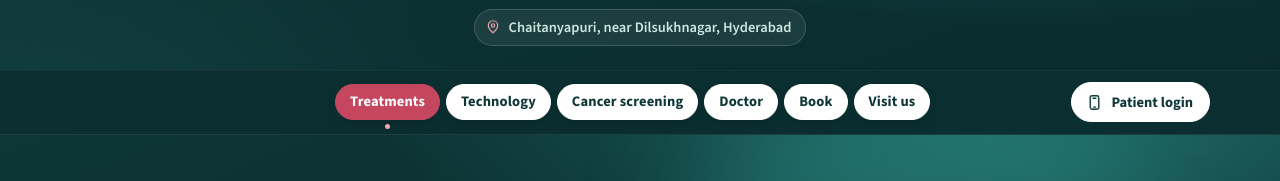
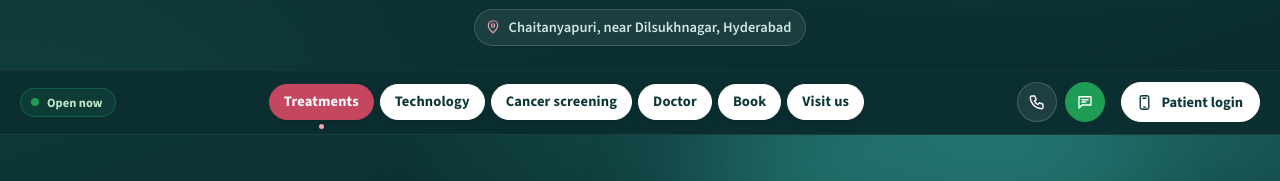
Before and after one commit to drramarajudentalclinic-tech/dental-backend, a React (Vite) app in the folder website/: page / in a window 1280 px wide. Shown: the part 166-347 px from the top of the page. Built offline with nearby package versions, Linux system fonts and the light colour scheme; no server answers.

Commit message:
Menu bar: open-now badge, call and WhatsApp icons

```diff
--- a/website/src/pages/Home.jsx
+++ b/website/src/pages/Home.jsx
@@ -1,4 +1,5 @@
 import { useEffect, useRef, useState } from "react";
+import { createPortal } from "react-dom";
 import { Link } from "react-router-dom";
 import { clinic, doctors, services, technology, protocols, portalSteps, screening, faqs, YEARS } from "../content";
 import * as photos from "../photos";
@@ -54,20 +55,41 @@ function clinicStatus() {
   const openDay = (d) => d !== 0;                             // closed on Sunday
   if (openDay(day) && mins >= OPEN_H * 60 && mins < CLOSE_H * 60) {
     const left = CLOSE_H * 60 - mins;
-    return { open: true, soon: left <= 60, text: left <= 60 ? `Open now · closes in ${left} min` : "Open now · closes 7 pm" };
+    return { open: true, soon: left <= 60, short: "Open now", text: left <= 60 ? `Open now · closes in ${left} min` : "Open now · closes 7 pm" };
   }
-  if (openDay(day) && mins < OPEN_H * 60) return { open: false, text: "Closed now · opens today 11 am" };
+  if (openDay(day) && mins < OPEN_H * 60) return { open: false, short: "Closed now", text: "Closed now · opens today 11 am" };
   let d = (day + 1) % 7;
   while (!openDay(d)) d = (d + 1) % 7;
-  return { open: false, text: `Closed now · opens ${d === (day + 1) % 7 ? "tomorrow" : WEEK_DAYS[d]} 11 am` };
+  return { open: false, short: "Closed now", text: `Closed now · opens ${d === (day + 1) % 7 ? "tomorrow" : WEEK_DAYS[d]} 11 am` };
 }
 function OpenBadge() {
   const [st, setSt] = useState(clinicStatus);
   useEffect(() => { const id = setInterval(() => setSt(clinicStatus()), 30000); return () => clearInterval(id); }, []);
   return (
     <span className={"open-badge" + (st.open ? " is-open" : "") + (st.soon ? " is-soon" : "")} role="status">
-      <i aria-hidden="true" />{st.text}
+      <i aria-hidden="true" /><span className="ob-full">{st.text}</span><span className="ob-short">{st.short}</span>
     </span>
+  );
+}
+
+/* ── extras placed inside the menu bar (home page): open-now on the left, call + WhatsApp before Patient login ── */
+function BarExtras() {
+  const [host, setHost] = useState(null);
+  useEffect(() => { setHost(document.querySelector(".bar .wrap")); }, []);
+  if (!host) return null;
+  return createPortal(
+    <>
+      <div className="bar-left"><OpenBadge /></div>
+      <div className="bar-icons">
+        <a className="bar-ico call" href={tel(clinic.phone)} aria-label={`Call the clinic: ${clinic.phone}`}>
+          <Icon n="phone" size={18} /><span className="bar-tip">Call {clinic.phone}</span>
+        </a>
+        <a className="bar-ico wa" href={waLink()} target="_blank" rel="noreferrer" aria-label="Message the clinic on WhatsApp">
+          <Icon n="chat" size={18} /><span className="bar-tip">WhatsApp us</span>
+        </a>
+      </div>
+    </>,
+    host
   );
 }
 
@@ -528,6 +550,7 @@ export default function Home() {
         </div>
       </header>
       <Bar />
+      <BarExtras />
       <main id="top">
         {/* ── HERO ── */}
         <section className="hero">
--- a/website/src/styles.css
+++ b/website/src/styles.css
@@ -927,6 +927,7 @@ h1.hero-name {
 /* ═════ OPEN NOW BADGE (booking card) ═════ */
 .open-badge { display: inline-flex; align-items: center; gap: 8px; margin: -4px 0 14px; padding: 5px 12px 5px 10px; border-radius: 999px;
   font: 700 13px var(--body); color: #8a3a4a; background: var(--gum-soft); border: 1px solid #f3cbd3; }
+.open-badge .ob-short { display: none; }
 .open-badge i { width: 8px; height: 8px; border-radius: 50%; background: var(--gum); flex-shrink: 0; }
 .open-badge.is-open { color: #12663a; background: #e3f6ea; border-color: #bfe6cd; }
 .open-badge.is-open i { background: #1f9d55; box-shadow: 0 0 0 0 rgba(31, 157, 85, .5); animation: live-dot 1.8s ease-out infinite; }
@@ -1013,7 +1014,6 @@ html.is-home .bar .btn.small { background: #fff; border-color: #fff; color: var(
 html.is-home .bar .btn.small:hover { background: var(--mint); border-color: var(--mint); }
 @media (min-width: 1141px) and (max-width: 1320px) { html.is-home .nav { gap: 9px; } html.is-home .nav a { padding: 8px 14px; font-size: 14.5px; } }
 html.is-home .hero { padding-top: 48px; }
-@media (min-width: 1141px) { html.is-home .bar .wrap::before { content: ""; flex: 0 0 124px; } }   /* balances Patient login so the menu sits in the true centre */
 
 /* Patient login: small mobile-phone icon that gives a little buzz every few seconds */
 .bar .wrap > .btn.small::before { content: ""; width: 17px; height: 17px; flex-shrink: 0; background: currentColor; position: relative; z-index: 1;
@@ -1022,3 +1022,30 @@ html.is-home .hero { padding-top: 48px; }
 .bar .wrap > .btn.small { gap: 8px; padding-left: 14px; }
 .bar .wrap > .btn.small:hover::before { animation: phone-buzz .7s ease-in-out; }
 @keyframes phone-buzz { 0%, 86%, 100% { transform: none; } 88% { transform: rotate(-14deg); } 90% { transform: rotate(12deg); } 92% { transform: rotate(-10deg); } 94% { transform: rotate(8deg); } 96% { transform: rotate(-4deg); } }
+
+/* ═════ MENU BAR EXTRAS (home): open-now badge left · call + WhatsApp icons right ═════ */
+html.is-home .bar .wrap { max-width: 1560px; }
+html.is-home .bar .wrap > .bar-left { order: -1; flex: 0 0 252px; display: flex; align-items: center; }
+html.is-home .bar .wrap > .nav { order: 1; }
+html.is-home .bar .wrap > .bar-icons { order: 2; }
+html.is-home .bar .wrap > .btn.small { order: 3; }
+.bar-left .open-badge { margin: 0; font-size: 12.5px; padding: 5px 12px 5px 10px; white-space: nowrap; color: #bfe6cd; background: rgba(31, 157, 85, .12); border-color: rgba(31, 157, 85, .35); }
+.bar-left .open-badge:not(.is-open) { color: #f6c3cd; background: rgba(196, 71, 95, .14); border-color: rgba(243, 166, 180, .35); }
+.bar-left .open-badge.is-soon { color: #f3d98a; background: rgba(212, 154, 0, .14); border-color: rgba(240, 221, 156, .35); }
+.bar-icons { display: flex; align-items: center; gap: 8px; }
+.bar-ico { position: relative; width: 40px; height: 40px; border-radius: 50%; display: grid; place-items: center; text-decoration: none; color: #fff;
+  border: 1px solid rgba(255,255,255,.18); transition: transform .25s cubic-bezier(.34,1.56,.64,1), background .25s, box-shadow .25s; }
+.bar-ico.call { background: rgba(255,255,255,.08); }
+.bar-ico.wa { background: #1f9d55; border-color: #1f9d55; animation: wa-glow 2.6s 2s ease-out infinite; }
+.bar-ico:hover { transform: translateY(-2px) scale(1.06); }
+.bar-ico.call:hover { background: #fff; color: var(--ink); }
+.bar-ico.wa:hover { background: #25b463; }
+.bar-ico.call svg { animation: phone-buzz 6s 3s ease-in-out infinite; }
+.bar-tip { position: absolute; top: calc(100% + 10px); left: 50%; translate: -50% 0; white-space: nowrap; pointer-events: none; opacity: 0; transform: translateY(-4px);
+  background: #fff; color: var(--ink); font: 700 12.5px var(--body); padding: 6px 10px; border-radius: 8px; box-shadow: 0 10px 24px -10px rgba(0,0,0,.5); transition: opacity .2s, transform .2s; }
+.bar-tip::before { content: ""; position: absolute; top: -4px; left: 50%; margin-left: -4px; width: 8px; height: 8px; background: #fff; transform: rotate(45deg); }
+.bar-ico:hover .bar-tip, .bar-ico:focus-visible .bar-tip { opacity: 1; transform: none; }
+@media (min-width: 1141px) and (max-width: 1439px) { html.is-home .bar .wrap > .bar-left { flex-basis: auto; } .bar-left .ob-full { display: none; } .bar-left .ob-short { display: inline; } }
+@media (max-width: 1140px) { html.is-home .bar .wrap > .bar-left { flex: 1 1 auto; } }
+@media (max-width: 760px) { .bar-icons { display: none; } }
+@media (max-width: 420px) { .bar-left .open-badge { font-size: 11.5px; padding: 4px 9px 4px 8px; } }
```
